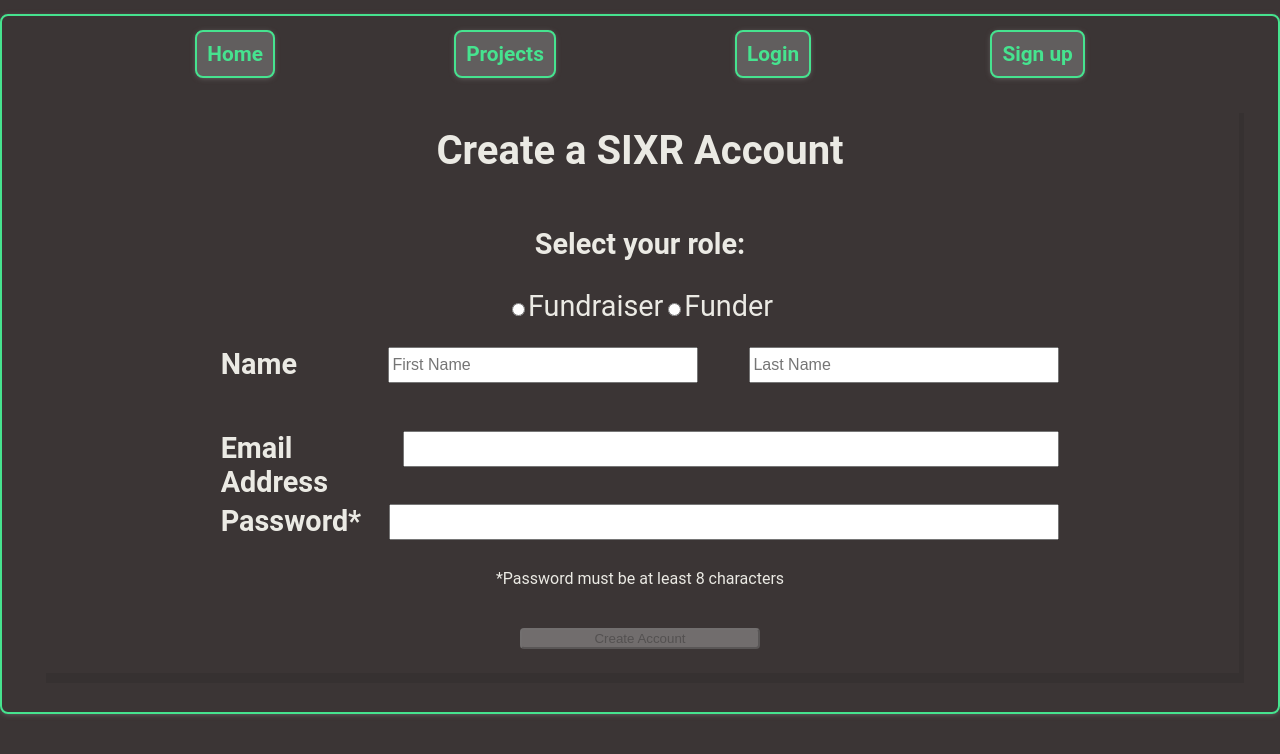
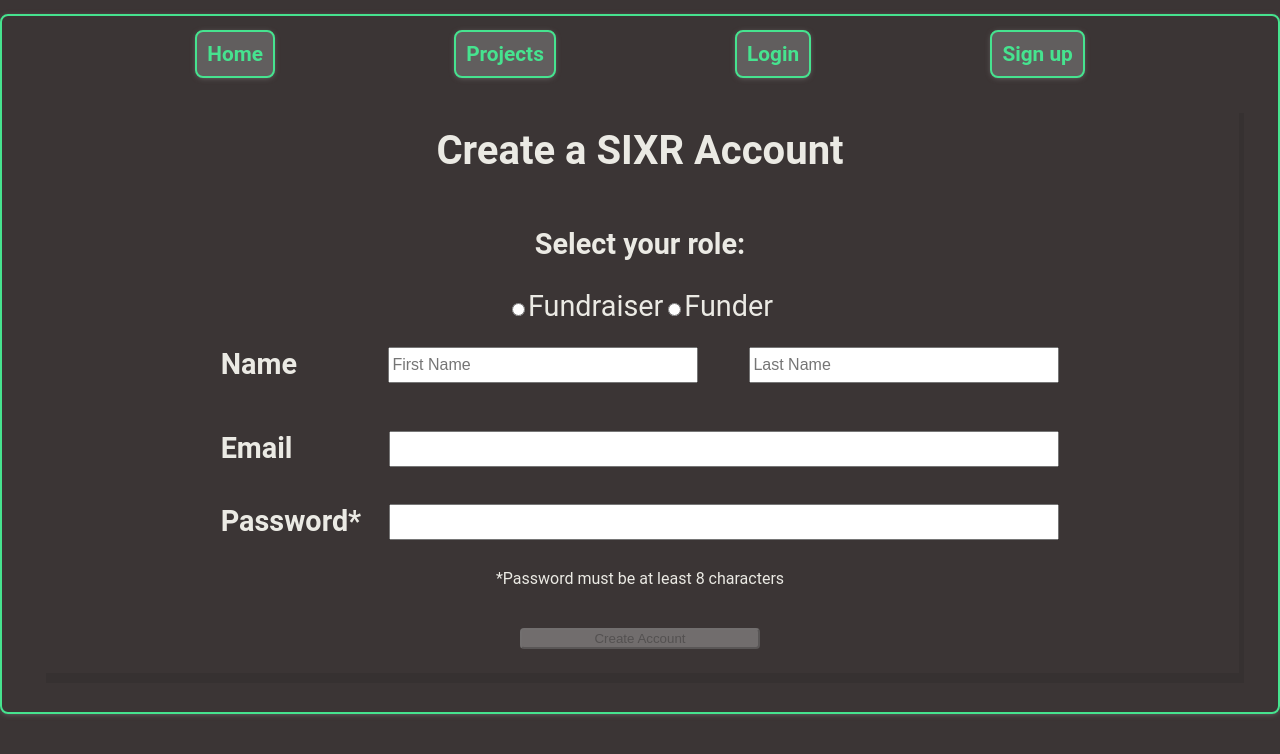
Before and after one commit to s-munro/front-end-1, a React (Create React App) app in the folder vr-funding/: page /signup in a window 1280 px wide. Shown: the top 754 px of the page. Built offline with nearby package versions, Linux system fonts and the light colour scheme.

Commit message:
Removed 'address' from sign up page for naming consistency

```diff
--- a/vr-funding/src/components/Signup.js
+++ b/vr-funding/src/components/Signup.js
@@ -271,7 +271,7 @@
             }}
             htmlFor='email'
           >
-            Email Address
+            Email
           </label>
           <input
             style={{
```
Also changed, not shown: 1 other file (tests, documents, lock files or other folders).
